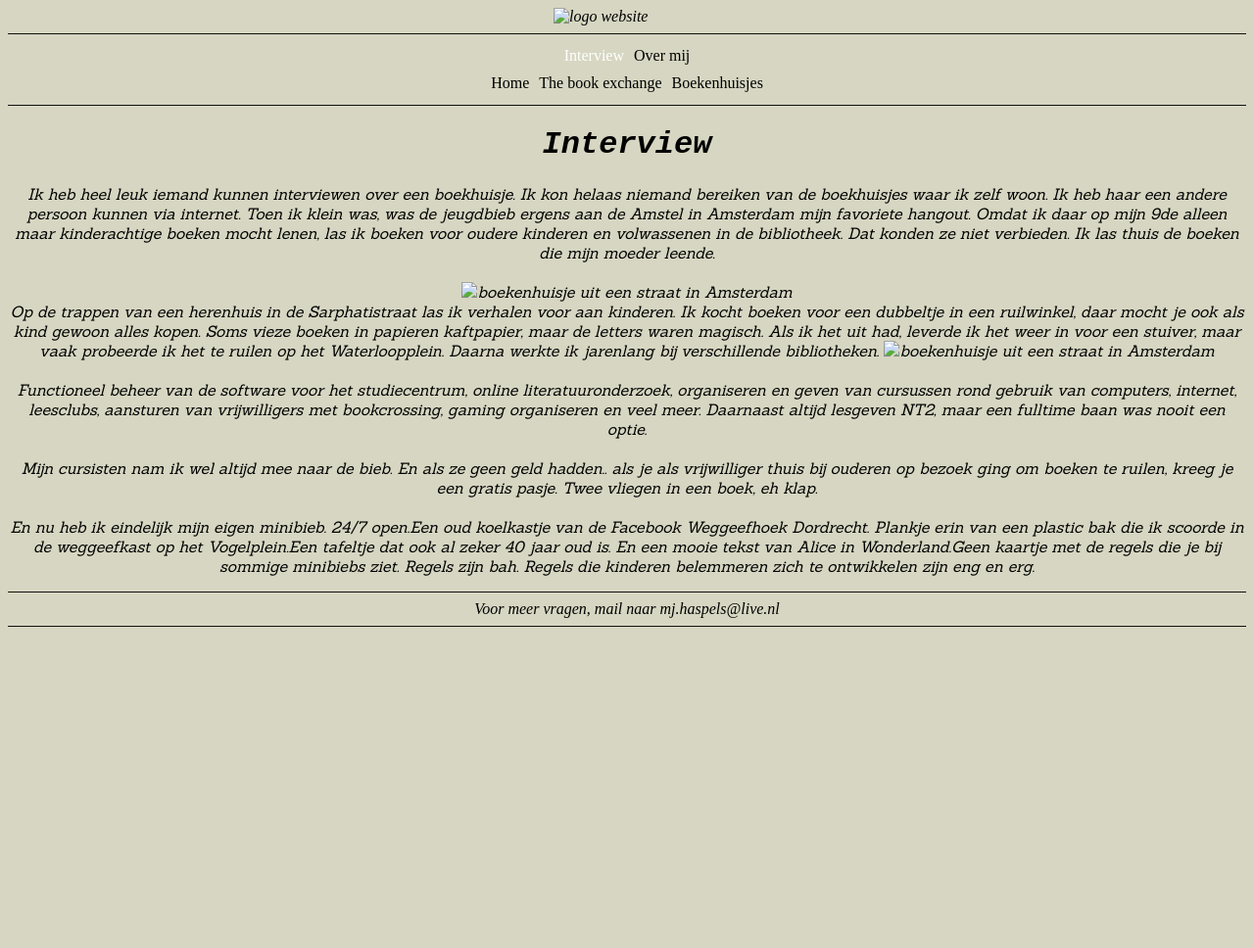
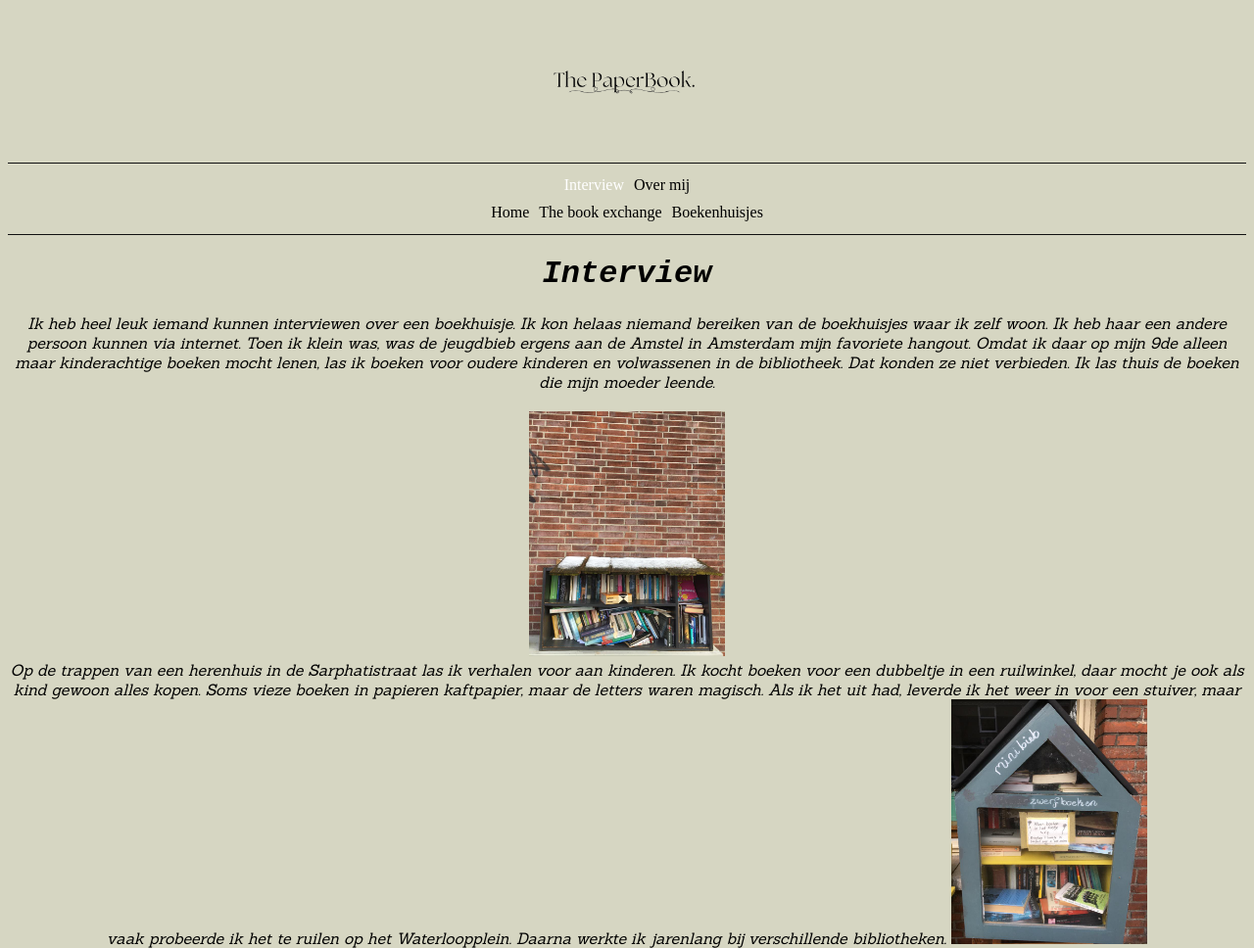
Before and after one commit to Mariejx/Amsterdamgroen, a plain HTML site: page interview.html in a window 1280 px wide. Shown: the top 968 px of the page at 98% size. Before the commit the page ends 800 px from the top, so only its background shows below. Drawn offline with Linux system fonts and the light colour scheme.

Commit message:
Update interview.html

```diff
--- a/interview.html
+++ b/interview.html
@@ -11,7 +11,7 @@
     <!-- <h1>Paperbook</h1> -->
 
     <header>
-      <img class="logoThePaper" src="foto's/logopaperbook.png" alt="logo website">
+      <img class="logoThePaper" src="logopaperbook.png" alt="logo website">
 
       <hr>
 
@@ -40,13 +40,13 @@
       Toen ik klein was, was de jeugdbieb ergens aan de Amstel in Amsterdam mijn favoriete hangout. Omdat ik daar op mijn 9de alleen maar kinderachtige boeken mocht lenen, las ik boeken voor oudere kinderen en volwassenen in de bibliotheek. Dat konden ze niet verbieden.
       Ik las thuis de boeken die mijn moeder leende.<br><br>
 
-      <img src = "foto's/boekhuisje.jpg" alt="boekenhuisje uit een straat in Amsterdam" width="200" height="250">
+      <img src = "boekhuisje.jpg" alt="boekenhuisje uit een straat in Amsterdam" width="200" height="250">
 
 
       <br>Op de trappen van een herenhuis in de Sarphatistraat las ik verhalen voor aan kinderen. Ik kocht boeken voor een dubbeltje in een ruilwinkel, daar mocht je ook als kind gewoon alles kopen. Soms vieze boeken in papieren kaftpapier,
       maar de letters waren magisch. Als ik het uit had, leverde ik het weer in voor een stuiver, maar vaak probeerde ik het te ruilen op het Waterloopplein. Daarna werkte ik jarenlang bij verschillende bibliotheken.
 
-      <img src = "foto's/minibieb.jpg" alt="boekenhuisje uit een straat in Amsterdam" width="200" height="250">
+      <img src = "minibieb.jpg" alt="boekenhuisje uit een straat in Amsterdam" width="200" height="250">
 
       <br><br>Functioneel beheer van de software voor het studiecentrum, online literatuuronderzoek, organiseren en geven van cursussen rond gebruik van computers, internet, leesclubs, aansturen van vrijwilligers met bookcrossing, gaming organiseren en veel meer. Daarnaast altijd lesgeven NT2, maar een fulltime baan was nooit een optie.
       <br><br>Mijn cursisten nam ik wel altijd mee naar de bieb. En als ze geen geld hadden.. als je als vrijwilliger thuis bij ouderen op bezoek ging om boeken te ruilen, kreeg je een gratis pasje. Twee vliegen in een boek, eh klap.
```
